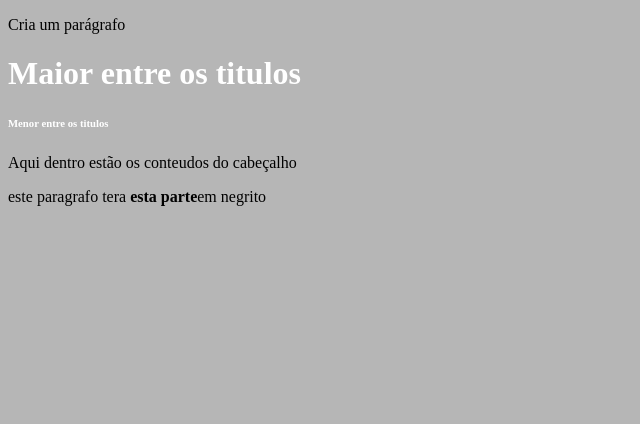
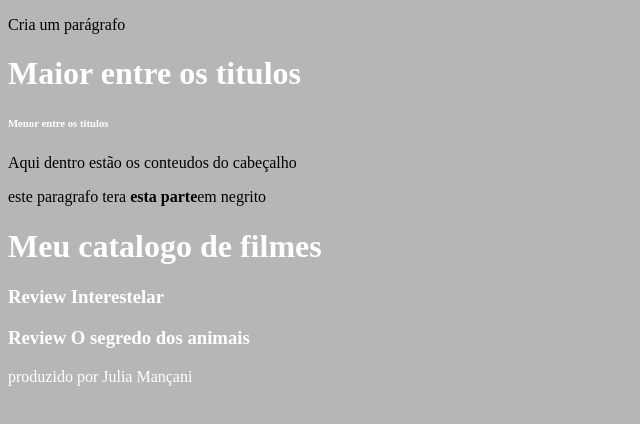
Before and after one commit to JuliaMFranca/1P-1A, a plain HTML site: page index.html in a window 1280 px wide. Shown: the whole page, without its empty margins (0-640 px from the left). Drawn offline with Linux system fonts and the light colour scheme.

Commit message:
Add files via upload

```diff
--- a/index.html
+++ b/index.html
@@ -15,6 +15,16 @@
         <p>este paragrafo tera <b>esta parte</b>em negrito</p>
     </header>
 
+    <header>
+        <h1>Meu catalogo de filmes</h1>
+    </header>
+    <main>
+        <h3> Review Interestelar</h3>
 
-</body>
+        <h3>Review O segredo dos animais</h3>
+    </main>
+    <footer>
+        produzido por Julia Mançani
+    </footer>
+<body>
 </html>
```
